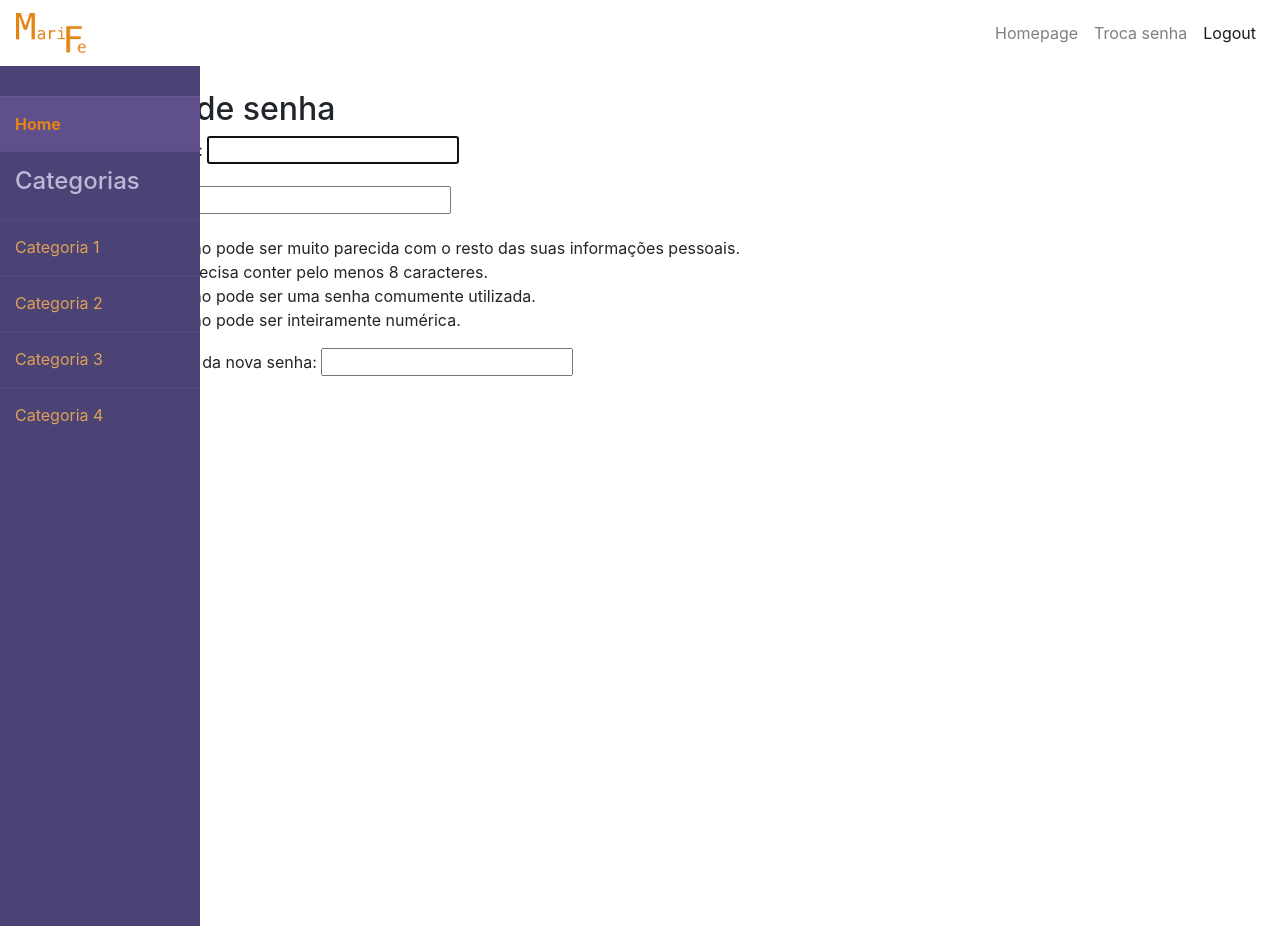
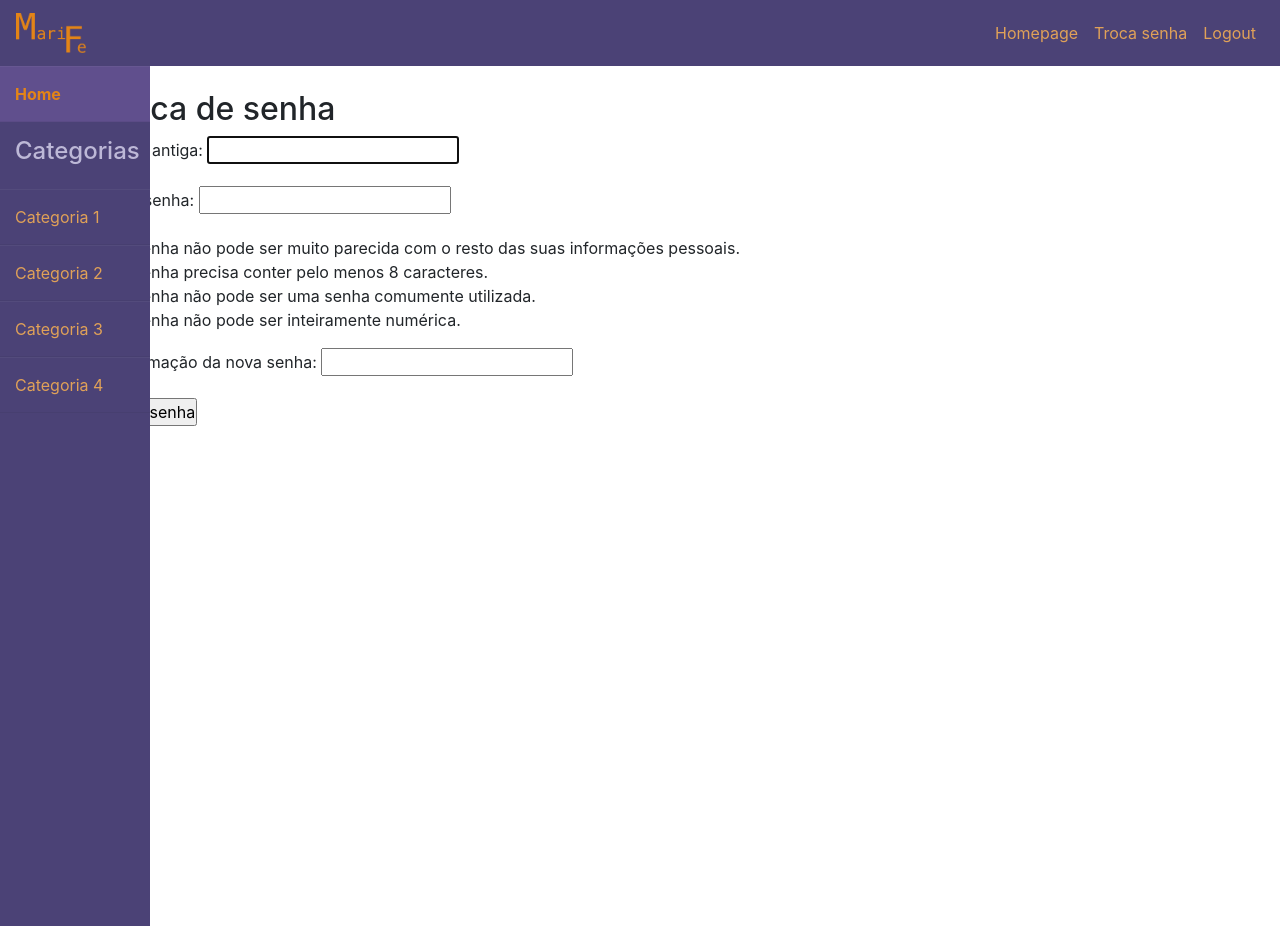
Before and after one commit to fefeacastro/Trabalho-02---INF1407, a Django app: page /accounts/password_change/ in a window 1280 px wide. Run offline with Django 3.2, Linux system fonts and the light colour scheme; the visitor is signed in with stand-in values (Sample User, id 1).

Commit message:
UI updates

```diff
--- a/LojaMariFe/LojaMariFe/static/css/NavBar.css
+++ b/LojaMariFe/LojaMariFe/static/css/NavBar.css
@@ -10,6 +10,19 @@
     background: #f3f5f9;
   }
 
+  .nav-bar-bg{
+    background-color: #4b4276 !important;
+  }
+
+  .navbar-light .navbar-nav .nav-link{
+    color: #E0A158 !important;
+  }
+
+  .navbar-light .navbar-nav .nav-link:hover{
+    color: #E38417 !important;
+  }
+
+
   .bar{
     display: flex;
     position: relative;
@@ -17,10 +30,10 @@
 
   .bar .side-bar {
     position: fixed;
-    width: 200px;
+    width: 150px;
     height: 100%;
     background-color: #4b4276;
-    padding: 30px 0;
+    padding: 0px 0;
   }
 
   .bar .side-bar h4{
@@ -35,7 +48,7 @@
   }
 
   .bar .side-bar ul li a{
-    color: #E0A158; */
+    color: #E0A158;
     /* color: #DEA96B; */
     display: block;
   }
--- a/LojaMariFe/LojaMariFe/static/css/Product.css
+++ b/LojaMariFe/LojaMariFe/static/css/Product.css
@@ -21,7 +21,7 @@
     border: none;
     outline: 0;
     padding: 12px;
-    color: white;
+    color: #E0A158;
     background-color: #4b4276;
     text-align: center;
     cursor: pointer;
@@ -30,5 +30,6 @@
 }
 
 .card button:hover {
-    opacity: 0.7;
+    opacity: 0.8;
+    color:  #E38417;;
 }
--- a/LojaMariFe/LojaMariFe/templates/LojaMariFe/base.html
+++ b/LojaMariFe/LojaMariFe/templates/LojaMariFe/base.html
@@ -11,7 +11,7 @@
     </head>
     <body>
         <nav class="navbar navbar-expand-lg navbar-light nav-bar-bg">
-            <a class="navbar-brand" href="#">
+            <a class="navbar-brand" href="{% url 'homepage' %}">
                 <img src="../../static/images/Logo.png"  height="40" alt="">
             </a>
             <div class="collapse navbar-collapse" id="navbarSupportedContent">
```
